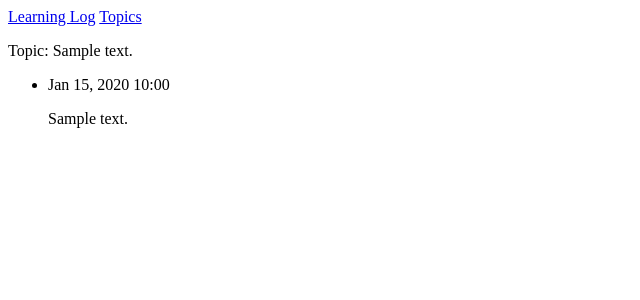
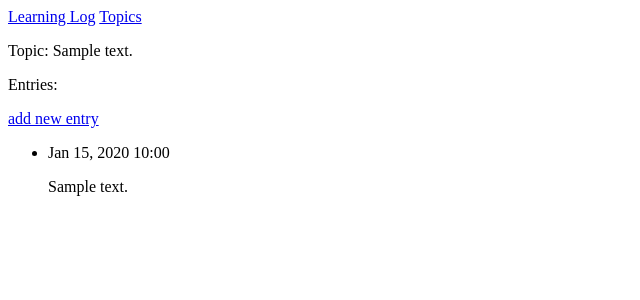
Before and after one commit to ythvg/learning_log, a Django app: page /topics/1/ in a window 1280 px wide. Shown: the top 300 px of the page, without its empty margins (0-640 px from the left). Run offline with Django 3.2, Linux system fonts and the light colour scheme; tables that the repository leaves empty hold one stand-in row (values such as "Sample post").

Commit message:
add Entries

```diff
--- a/learning_logs/templates/learning_logs/topic.html
+++ b/learning_logs/templates/learning_logs/topic.html
@@ -3,6 +3,11 @@
 {% block content %}
 
 <p>Topic: {{ topic }}</p>
+
+<p>Entries:</p>
+<p>
+	<a href="{% url 'learning_logs:new_entry' topic.id %}">add new entry</a>
+</p>
 
 <ul>
 {% for entry in entries %}
--- a/learning_logs/urls.py
+++ b/learning_logs/urls.py
@@ -9,4 +9,5 @@ urlpatterns = [
     re_path(r'^topics/$', views.topics, name='topics'),
     re_path(r'^topics/(?P<topic_id>\d+)/$', views.topic, name='topic'),
     re_path(r'^new_topic/$', views.new_topic, name='new_topic'),
+    re_path(r'^new_entry/(?P<topic_id>\d+)/$', views.new_entry, name='new_entry'),
 ]
--- a/learning_logs/views.py
+++ b/learning_logs/views.py
@@ -2,7 +2,8 @@ from django.shortcuts import render
 from django.http import HttpResponseRedirect
 from django.urls import reverse
 
-from .forms import Topic, TopicForm
+from .models import Topic
+from .forms import TopicForm, EntryForm
 
 def index(request):
     """学习笔记的主页"""
@@ -32,3 +33,22 @@ def new_topic(request):
 
     context = {'form': form}
     return render(request, 'learning_logs/new_topic.html', context)
+
+def new_entry(request, topic_id):
+    """在特定的主题中添加信条目"""
+    topic = Topic.objects.get(id=topic_id)
+    print('fdasfdasf')
+
+    if request.method != 'POST':
+        form = EntryForm()
+    else:
+        form = EntryForm(data=request.POST)
+        if form.is_valid():
+            new_entry = form.save(commit=False)
+            new_entry.topic = topic
+            new_entry.save()
+            return HttpResponseRedirect(reverse('learning_logs:topic',
+                                                args=[topic_id]))
+
+    context = {'topic': topic, 'form': form}
+    return render(request, 'learning_logs/new_entry.html', context)
```
Also changed, not shown: learning_logs/forms.py (+8 -1 lines), learning_logs/templates/learning_logs/new_entry.html (added, +16 -0 lines).
